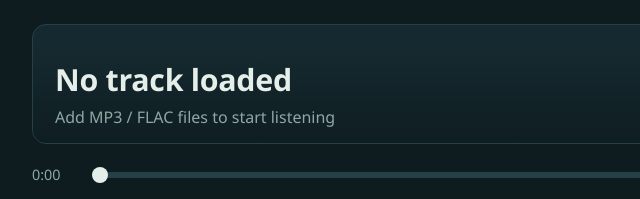
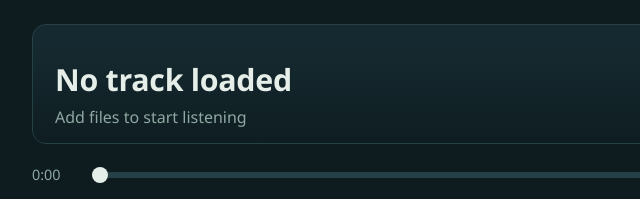
Before and after one commit to yasserelnaggar974/my-music-player-by-tauri, a website built with Vite: page app/index.html in a window 1280 px wide. Shown: the top 199 px of the page, 248-888 px from the left. Built offline with nearby package versions, Linux system fonts and the light colour scheme.

Commit message:
Update index.html

```diff
--- a/app/index.html
+++ b/app/index.html
@@ -12,7 +12,7 @@
       <canvas id="visualizer" aria-hidden="true"></canvas>
       <div class="now">
         <p class="now-title" id="trackTitle">No track loaded</p>
-        <p class="now-sub" id="trackSub">Add MP3 / FLAC files to start listening</p>
+        <p class="now-sub" id="trackSub">Add files to start listening</p>
       </div>
     </section>
 
```
